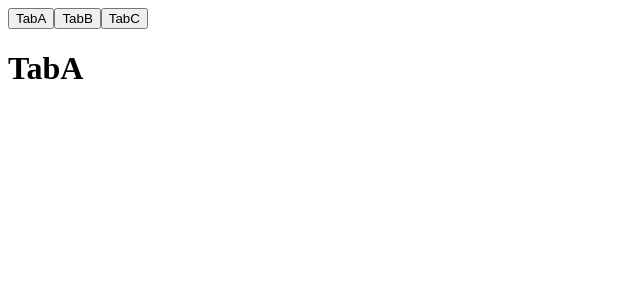
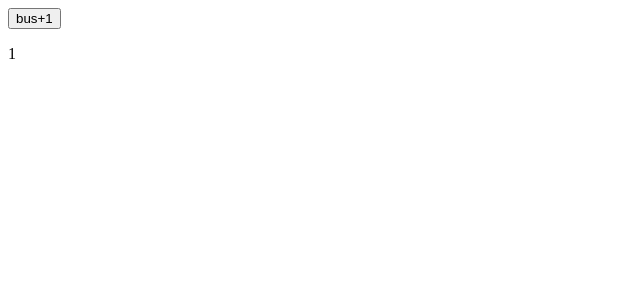
Before and after one commit to mujiabinbin/practise, a Vue app in the folder vue3/: page / in a window 1280 px wide. Shown: the top 300 px of the page, without its empty margins (0-640 px from the left). Built offline with nearby package versions, Linux system fonts and the light colour scheme.

Commit message:
事件总线

```diff
--- a/vue3/src/App.vue
+++ b/vue3/src/App.vue
@@ -21,7 +21,9 @@
 		<!-- <Father></Father> -->
 		<!-- <Fctest></Fctest> -->
 		<!-- <Stu></Stu> -->
-		<Tabfather></Tabfather>
+		<!-- <Tabfather></Tabfather> -->
+		<Busemit></Busemit>
+		<Buson></Buson>
 	</div>
 </template>
 
@@ -47,6 +49,8 @@
 	import Fctest from './components/test/Fctest.vue';
 	import Stu from './components/test/Stu';
 	import Tabfather from './components/keepalive/Father.vue';
+	import Busemit from './components/bus/Busemit.vue';
+	import Buson from './components/bus/Buson.vue';
 	//2 配置注册子组件
 	export default {
 		components: {
@@ -69,7 +73,9 @@
 			Father,
 			Fctest,
 			Stu,
-			Tabfather
+			Tabfather,
+			Busemit,
+			Buson
 		}
 	}
 </script>
--- /dev/null
+++ b/vue3/src/components/bus/Busemit.vue
@@ -0,0 +1,20 @@
+<template>
+  <div>
+    <button @click="add">bus+1</button>
+  </div>
+</template>
+
+<script>
+import { bus } from "./bus";
+
+export default {
+  methods: {
+    add() {
+      bus.emit("add");
+    },
+  },
+};
+</script>
+
+<style>
+</style>
--- /dev/null
+++ b/vue3/src/components/bus/Buson.vue
@@ -0,0 +1,26 @@
+<template>
+  <div>
+    <p>{{num}}</p>
+  </div>
+</template>
+
+<script>
+import {bus} from './bus';
+
+export default {
+data() {
+    return {
+        num:1
+    }
+},
+mounted() {
+    bus.on('add',()=>{
+       this.num++
+    })
+},
+}
+</script>
+
+<style>
+
+</style>
--- /dev/null
+++ b/vue3/src/components/bus/bus.js
@@ -0,0 +1,2 @@
+import mitt from 'mitt';
+export const bus = mitt();
--- a/vue3/src/main.js
+++ b/vue3/src/main.js
@@ -3,11 +3,10 @@ import {
 } from 'vue';
 import App from './App.vue';
 
-createApp(App).mount('#app');
-/* import mitt from 'mitt'
-App.config.globalProperties.$bus = new mitt();
-
-App.use(Vue3DraggableResizable); */
+const app= createApp(App);
+/* import mitt from 'mitt';
+app.config.globalProperties.$bus = new mitt(); */
+app.mount('#app')
 
 /* import Vue from(`vue`);
 import App from(`./App.vue`); */
```
Also changed, not shown: 1 other file (tests, documents, lock files or other folders).
